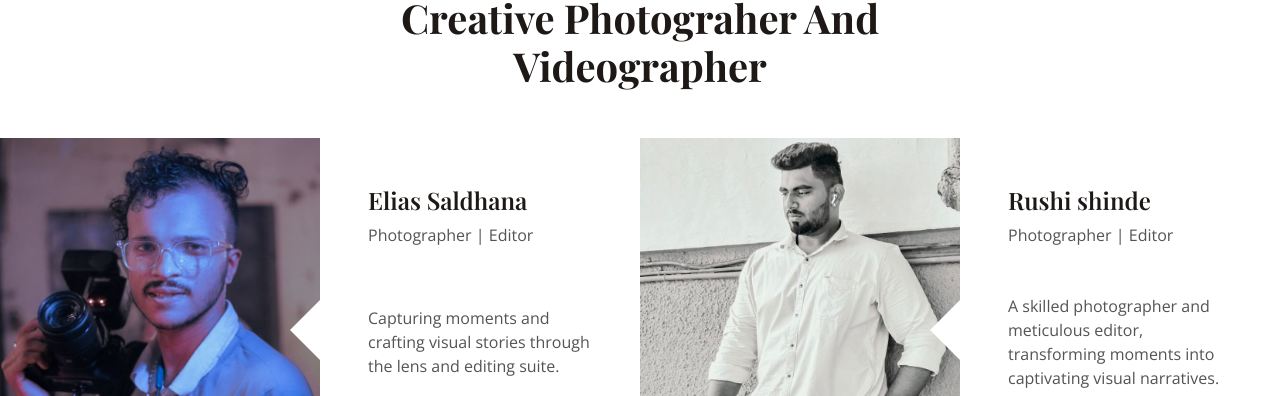
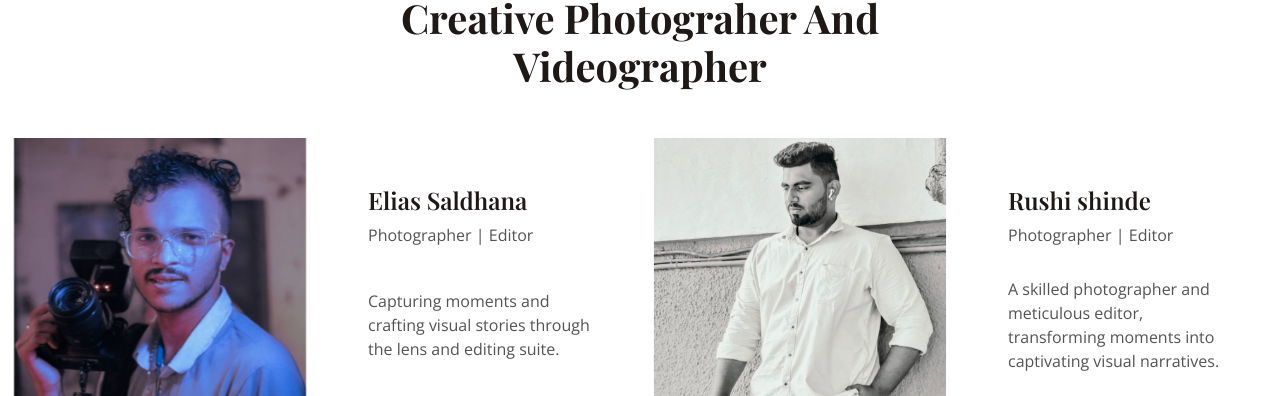
Before and after one commit to joelpto/joelpto.github.io, a plain HTML site: page index.html in a window 1280 px wide. Shown: the part 3108-3504 px from the top of the page. Drawn offline with nearby package versions, Linux system fonts and the light colour scheme.

Commit message:
team layout css changes

```diff
--- a/css/style.css
+++ b/css/style.css
@@ -303,62 +303,12 @@
 
 
 /*** Team ***/
-.team-img::after {
-    position: absolute;
-    content: "";
-    width: 0;
-    height: 0;
-    bottom: 0px;
-    left: 50%;
-    transform: translateX(-50%);
-    border: 30px solid;
-    border-color: transparent transparent #FFFFFF transparent;
+
+.team-img > img{
+    max-height: 350px;
+    width: 100%;
+    object-fit: contain;
 }
-
-@media (min-width: 576px) {
-    .flex-sm-row .team-img::after,
-    .flex-lg-row-reverse .team-img::after {
-        top: 50%;
-        right: 0;
-        bottom: auto;
-        left: auto;
-        transform: translateY(-50%);
-        border-color: transparent #FFFFFF transparent transparent;
-    }
-}
-
-@media (min-width: 576px) and (max-width: 991.98px) {
-    .flex-sm-row-reverse .team-img::after {
-        top: 50%;
-        right: auto;
-        bottom: auto;
-        left: 0;
-        transform: translateY(-50%);
-        border-color: transparent transparent transparent #FFFFFF;
-    }
-}
-
-@media (min-width: 992px) {
-    .flex-lg-row-reverse .team-img::after,
-    .flex-sm-row-reverse .team-img::after {
-        top: 50%;
-        right: auto;
-        bottom: auto;
-        left: 0;
-        transform: translateY(-50%);
-        border-color: transparent transparent transparent #FFFFFF;
-    }
-
-    .flex-sm-row-reverse.flex-lg-row .team-img::after {
-        top: 50%;
-        right: 0;
-        bottom: auto;
-        left: auto;
-        transform: translateY(-50%);
-        border-color: transparent #FFFFFF transparent transparent;
-    }
-}
-
 
 /*** Testimonial ***/
 .testimonial-carousel .owl-item .testimonial-item img {
@@ -478,6 +428,7 @@
     object-fit: contain;
     margin:20px;
     height: calc(100vh - 200px) !important;
+    max-width: 85vw;
 }
 .img-normal-size{
     object-fit: contain;
```
